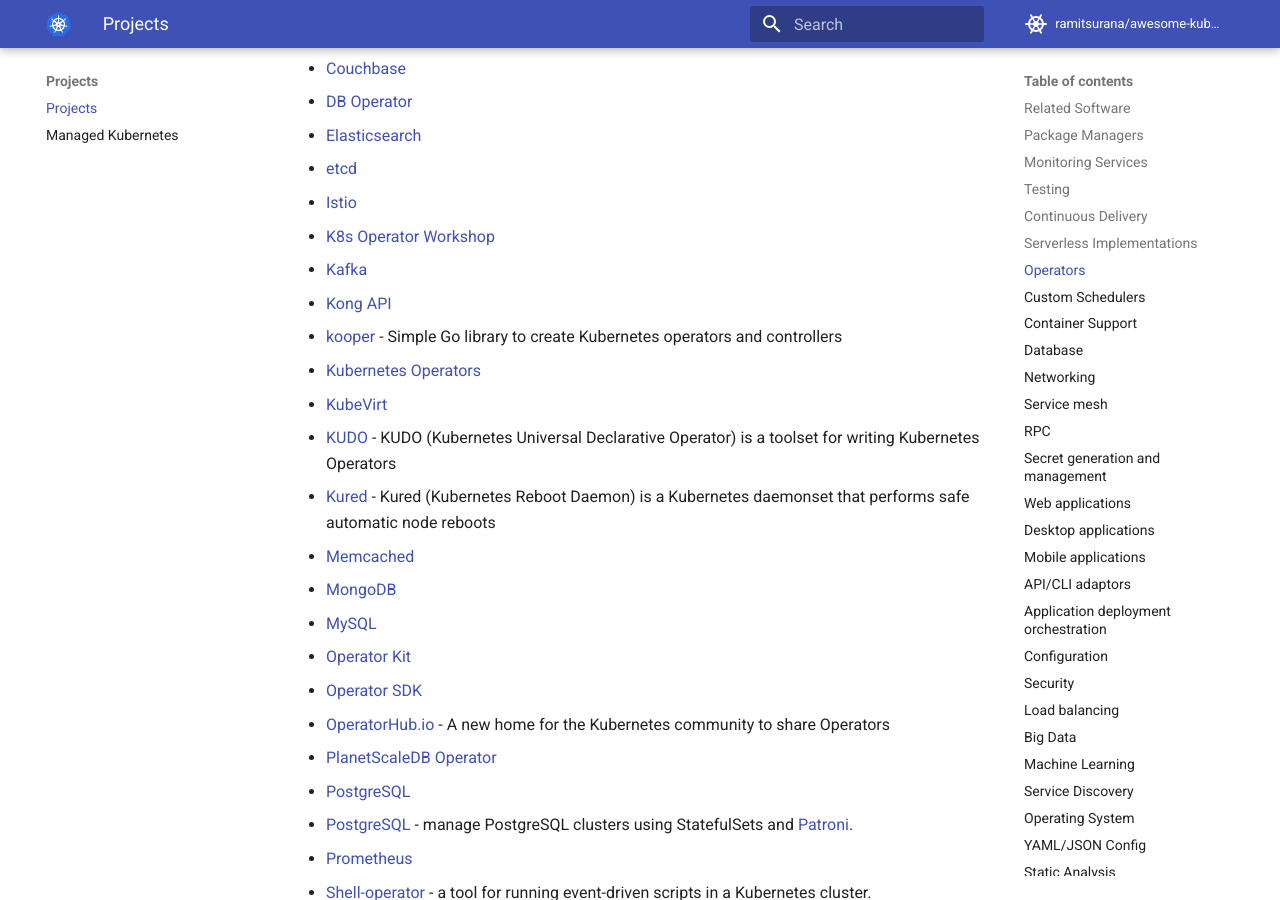
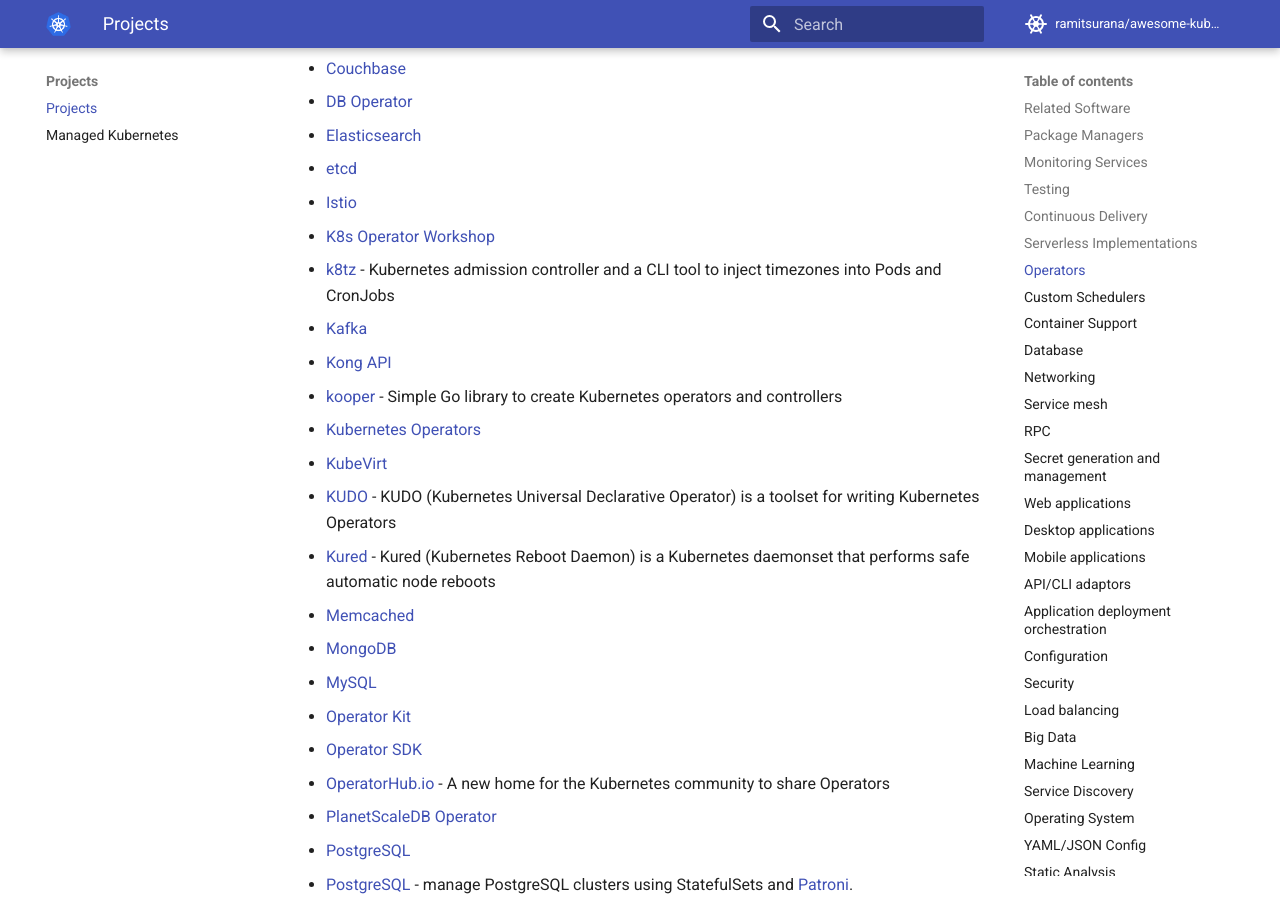
Before and after one commit to topstar920707/awesome-kubernetes, an MkDocs documentation site: the page built from docs/projects/projects.md, in a window 1280 px wide and 900 px high, scrolled down 6443 px. Built offline with MkDocs 1.6.1 and Material for MkDocs 9.7.7, drawn with Linux system fonts in a browser that asks for light colours; comment, search, counter and statistics services are not loaded.

Commit message:
add project: k8tz (#825)

```diff
--- a/docs/projects/projects.md
+++ b/docs/projects/projects.md
@@ -174,6 +174,7 @@ Projects
 * [etcd](https://github.com/coreos/etcd-operator)
 * [Istio](https://github.com/banzaicloud/istio-operator)
 * [K8s Operator Workshop](https://github.com/lukebond/cc-au-k8s-operators-workshop)
+* [k8tz](https://github.com/k8tz/k8tz) - Kubernetes admission controller and a CLI tool to inject timezones into Pods and CronJobs
 * [Kafka](https://github.com/krallistic/kafka-operator)
 * [Kong API](https://github.com/upmc-enterprises/kong-operator)
 * [kooper](https://github.com/spotahome/kooper) - Simple Go library to create Kubernetes operators and controllers
```
